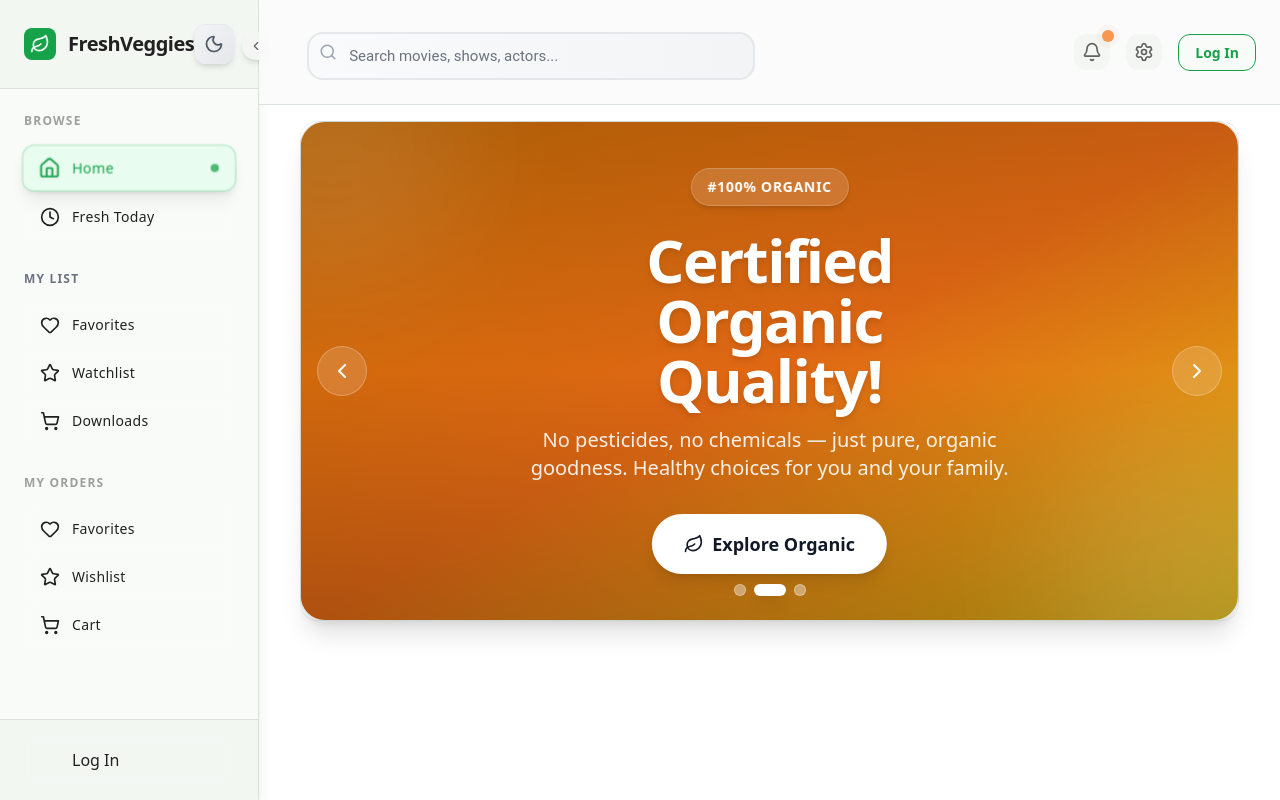
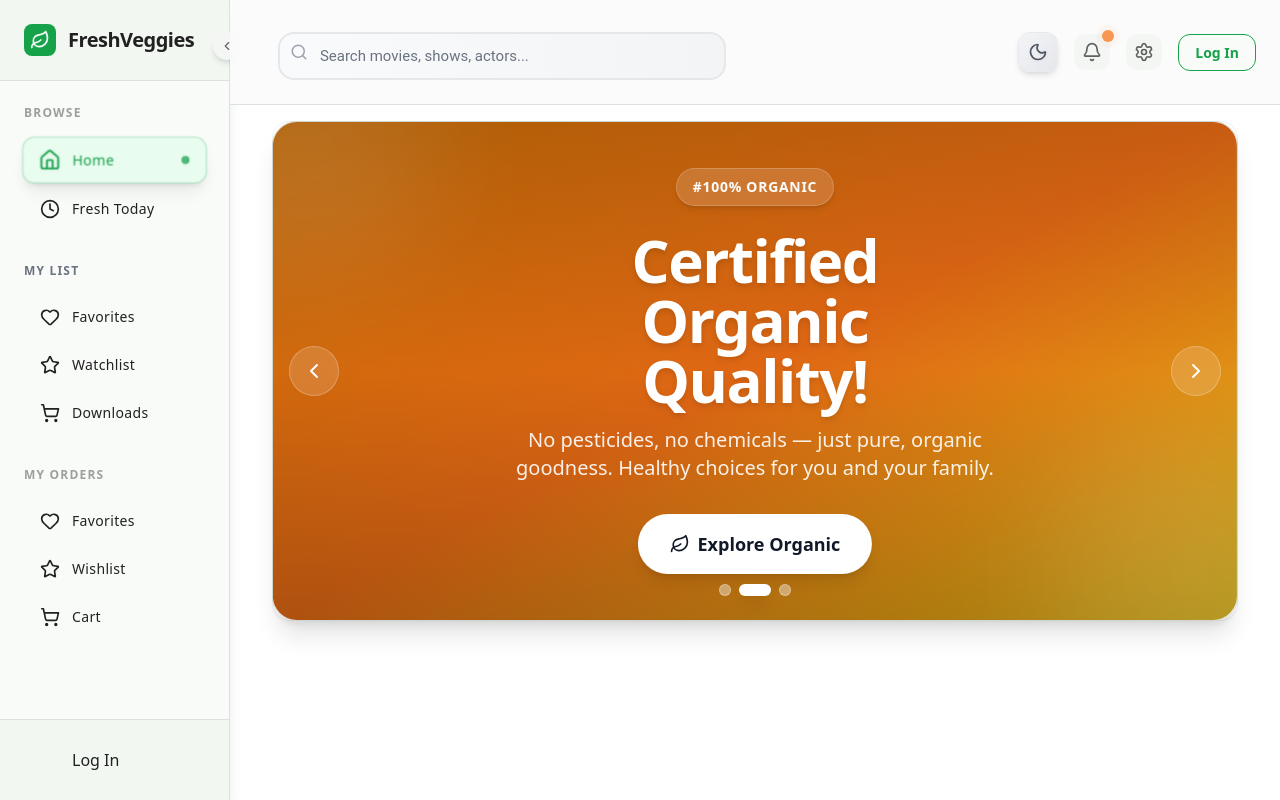
Before and after one commit to abuRizq/vegetable-shop, a Next.js app in the folder frontend/: page / in a window 1280 px wide. Built offline with nearby package versions, Linux system fonts and the light colour scheme.

Commit message:
feat: Add ThemeToggle component to Header; remove ThemeToggle from Sidebar

```diff
--- a/frontend/src/app/_Components/Sidbar.tsx
+++ b/frontend/src/app/_Components/Sidbar.tsx
@@ -99,11 +99,7 @@ function Sidebar() {
                         )}
                     </div>
                 </div>
-                {!isCollapsed && (
-                    <div className="transition-all duration-300 hover:scale-105">
-                        <ThemeToggle />
-                    </div>
-                )}
+
             </div>
 
             {/* Navigation Content */}
--- a/frontend/src/app/_Components/header/header.tsx
+++ b/frontend/src/app/_Components/header/header.tsx
@@ -6,6 +6,7 @@ import Searchbar from "./Searchbar"
 import { useQuery } from "@tanstack/react-query"
 import { authService } from "@/app/service/auth.service"
 import Link from "next/link"
+import ThemeToggle from "../ThemeToggle"
 
 function Header() {
   const [showProfileMenu, setShowProfileMenu] = useState(false)
@@ -30,21 +31,29 @@ function Header() {
       {/* Right Section - User Profile & Actions */}
       < div className="flex items-center space-x-4 ml-6 flex-shrink-0" >
         {/* Notifications */}
+        <div className="transition-all duration-300 hover:scale-105">
+          <ThemeToggle />
+
+        </div>
         <div
           className="relative p-2 rounded-xl transition-all duration-200 hover:scale-105 group"
           style={{ backgroundColor: "hsl(var(--elevated))" }
           }
+
         >
           <Bell
             size={20}
             style={{ color: "hsl(var(--text-secondary))" }}
             className="group-hover:text-primary-color transition-colors duration-200"
           />
+
           {/* Notification Badge */}
           <div className="absolute -top-1 -right-1 w-3 h-3 bg-secondary rounded-full animate-pulse">
             <div className="absolute inset-0 bg-secondary rounded-full animate-ping opacity-75"></div>
           </div>
         </div >
+
+
 
         {/* Settings */}
         < button
```
